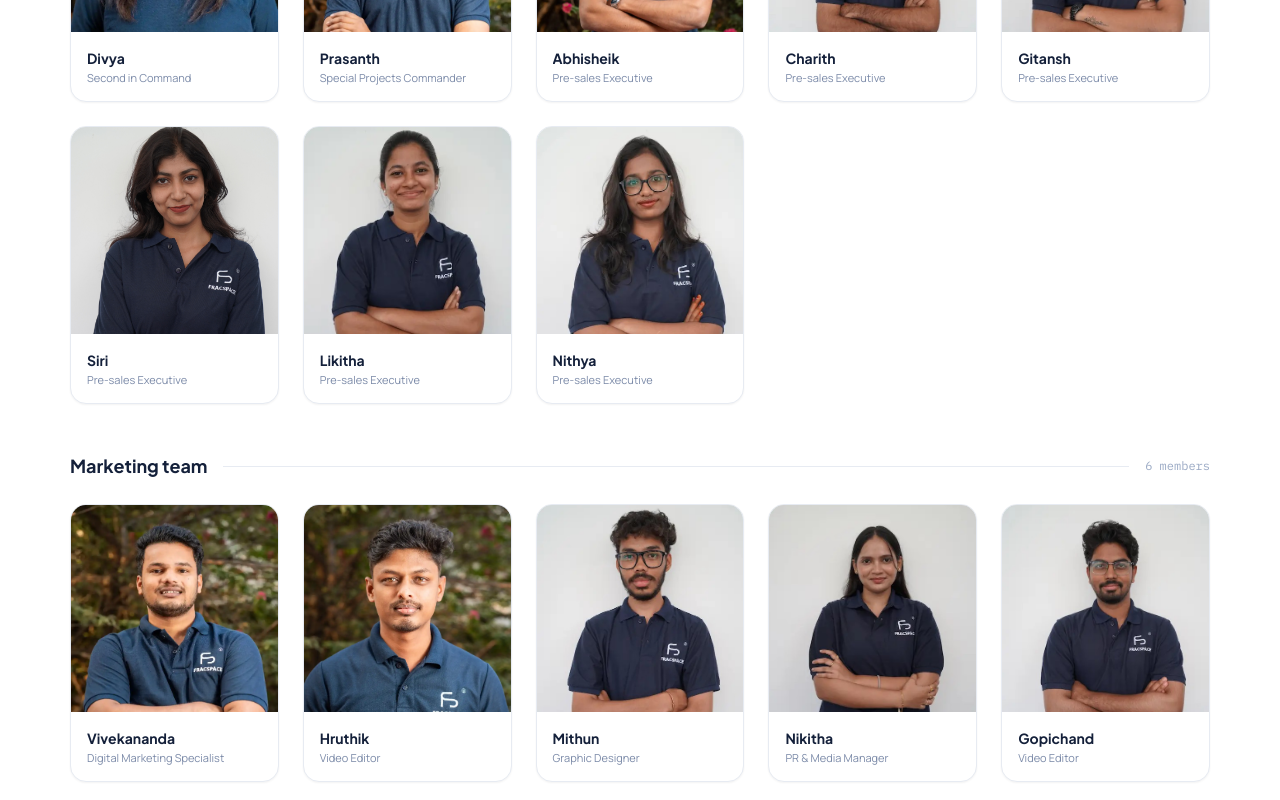
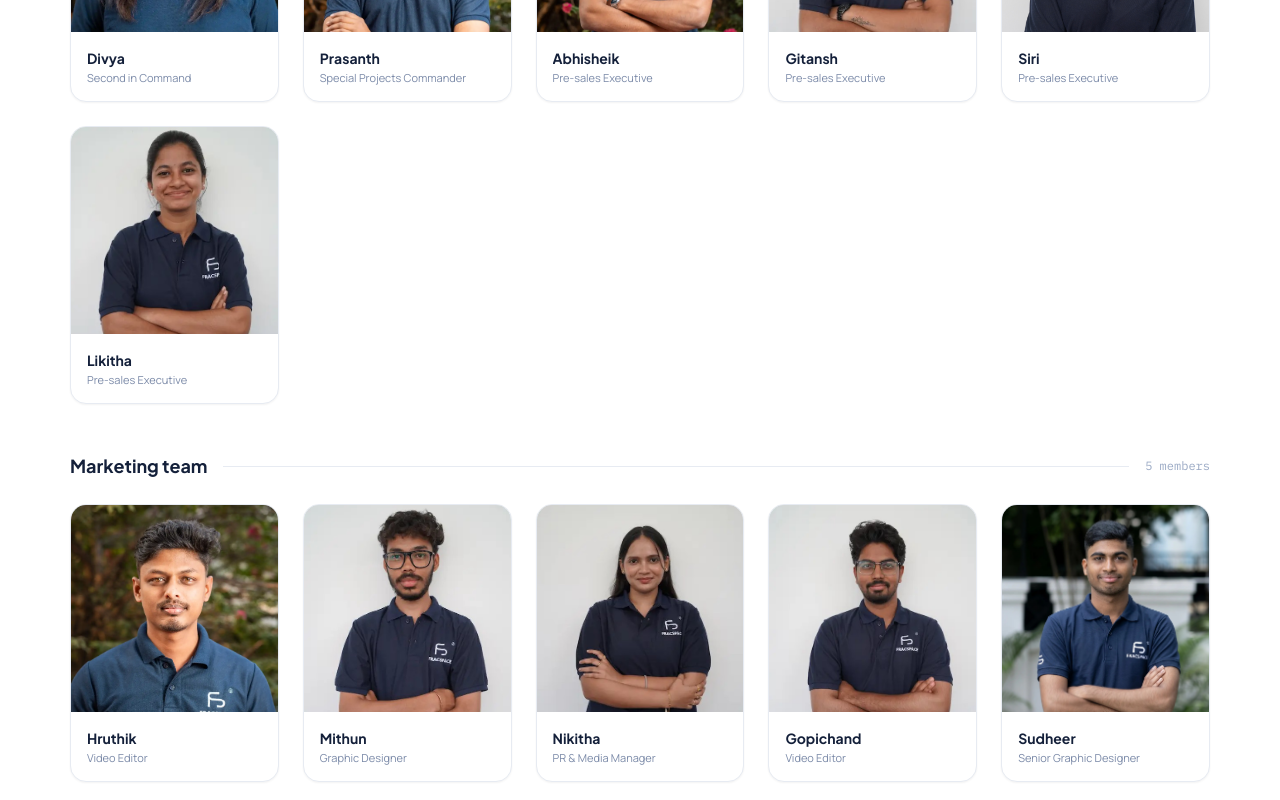
Before and after one commit to Fracspace/Fracspace_Website_New, a Next.js app: page /about in a window 1280 px wide. Shown: the part 3340-4140 px from the top of the page. Built offline with nearby package versions, Linux system fonts and the light colour scheme.

Commit message:
updated team members profiles

```diff
--- a/components/sections/aboutus/OurTeam.jsx
+++ b/components/sections/aboutus/OurTeam.jsx
@@ -9,11 +9,11 @@ import { useDownloadApp } from "@/context/DownloadAppContext";
 import abhisheikImg from "../../../assets/TeamMates/sales/abhishek.webp";
 import divyaImg from "../../../assets/TeamMates/sales/divya.webp";
 import dnsImg from "../../../assets/TeamMates/sales/dns1.webp";
-import charithImg from "../../../assets/TeamMates/sales/charith.jpg";
+// import charithImg from "../../../assets/TeamMates/sales/charith.jpg";
 import gitanshImg from "../../../assets/TeamMates/sales/gitansh.jpg";
 import siriImg from '../../../assets/TeamMates/sales/siri.jpg';
 import likithaImg from "../../../assets/TeamMates/sales/likitha.jpg";
-import nithyaImg from "../../../assets/TeamMates/sales/nithya.jpg";
+// import nithyaImg from "../../../assets/TeamMates/sales/nithya.jpg";
 
 // Tech Team Images
 import krishnaImg from "../../../assets/TeamMates/tech/krishna.webp";
@@ -25,7 +25,7 @@ import saicharanImg from "../../../assets/TeamMates/tech/saicharan.jpg";
 
 // Marketing Team Images
 import hruthikImg from "../../../assets/TeamMates/marketing/hruthik.webp";
-import vivekanandaImg from "../../../assets/TeamMates/marketing/vivekananda.webp";
+// import vivekanandaImg from "../../../assets/TeamMates/marketing/vivekananda.webp";
 import mithunImg from "../../../assets/TeamMates/marketing/mithun.jpg";
 import nikithaImg from "../../../assets/TeamMates/marketing/nikitha.jpg";
 import gopichandImg from "../../../assets/TeamMates/marketing/gopichand.jpg";
@@ -57,21 +57,21 @@ function OurTeam() {
         { name: "Divya", role: "Second in Command", image: divyaImg },
         { name: "Prasanth", role: "Special Projects Commander", image: dnsImg },
         { name: "Abhisheik", role: "Pre-sales Executive", image: abhisheikImg },
-        { name: "Charith", role: "Pre-sales Executive", image: charithImg },
+        // { name: "Charith", role: "Pre-sales Executive", image: charithImg },
         { name: "Gitansh", role: "Pre-sales Executive", image: gitanshImg },
         { name: "Siri", role: "Pre-sales Executive", image: siriImg },
         { name: "Likitha", role: "Pre-sales Executive", image: likithaImg },
-        { name: "Nithya", role: "Pre-sales Executive", image: nithyaImg }
+        // { name: "Nithya", role: "Pre-sales Executive", image: nithyaImg }
       ]
     },
     {
       name: "Marketing",
       people: [
-        {
-          name: "Vivekananda",
-          role: "Digital Marketing Specialist",
-          image: vivekanandaImg
-        },
+        // {
+        //   name: "Vivekananda",
+        //   role: "Digital Marketing Specialist",
+        //   image: vivekanandaImg
+        // },
         { name: "Hruthik", role: "Video Editor", image: hruthikImg },
         { name: "Mithun", role: "Graphic Designer", image: mithunImg },
         { name: "Nikitha", role: "PR & Media Manager", image: nikithaImg },
@@ -226,8 +226,8 @@ function OurTeam() {
                   key={t}
                   onClick={() => setSelectedTeam(t)}
                   className={`px-5 py-2.5 rounded-full text-xs sm:text-sm font-semibold transition cursor-pointer ${active
-                      ? "bg-[#16418C] text-white border border-[#16418C] shadow-sm"
-                      : "bg-white text-[#4A5878] border border-[#DDE4EF] hover:border-[#16418C]"
+                    ? "bg-[#16418C] text-white border border-[#16418C] shadow-sm"
+                    : "bg-white text-[#4A5878] border border-[#DDE4EF] hover:border-[#16418C]"
                     }`}
                 >
                   {t}
```
